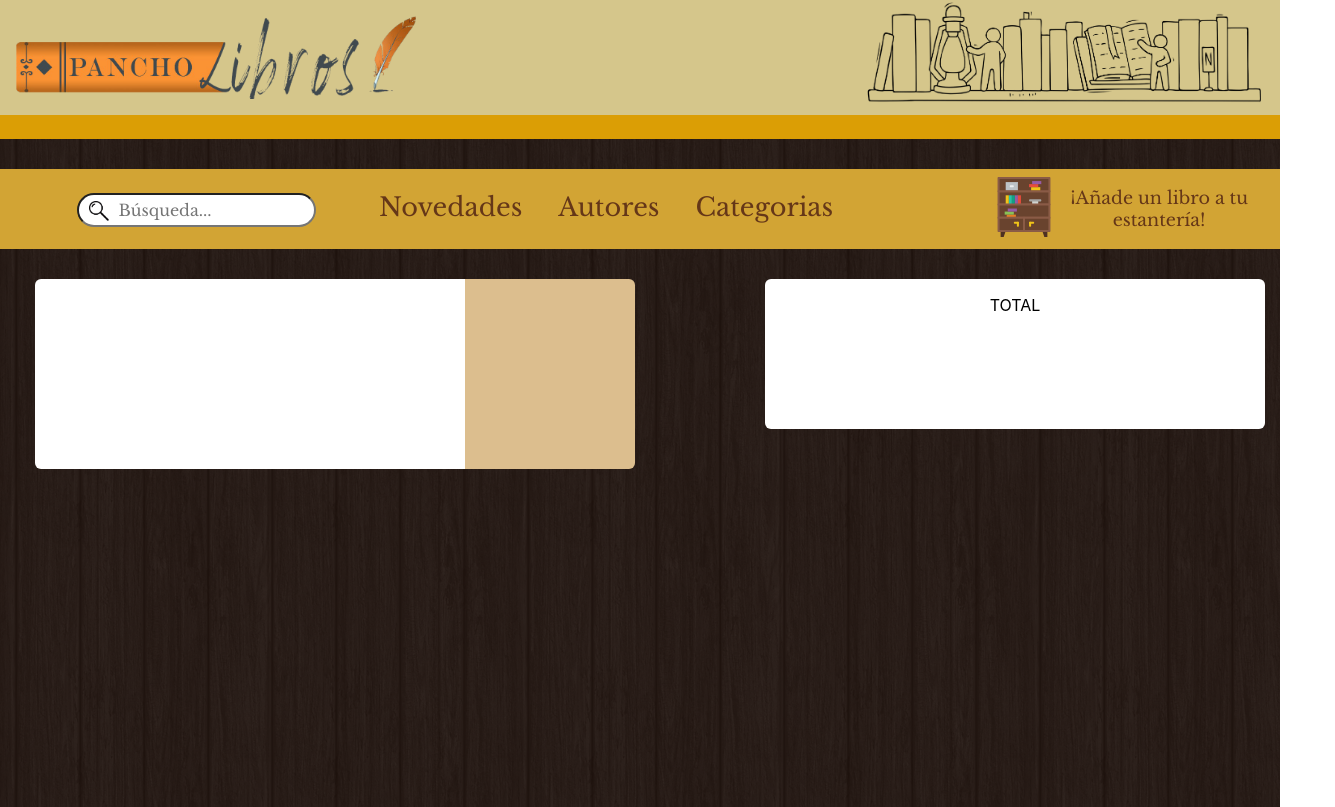
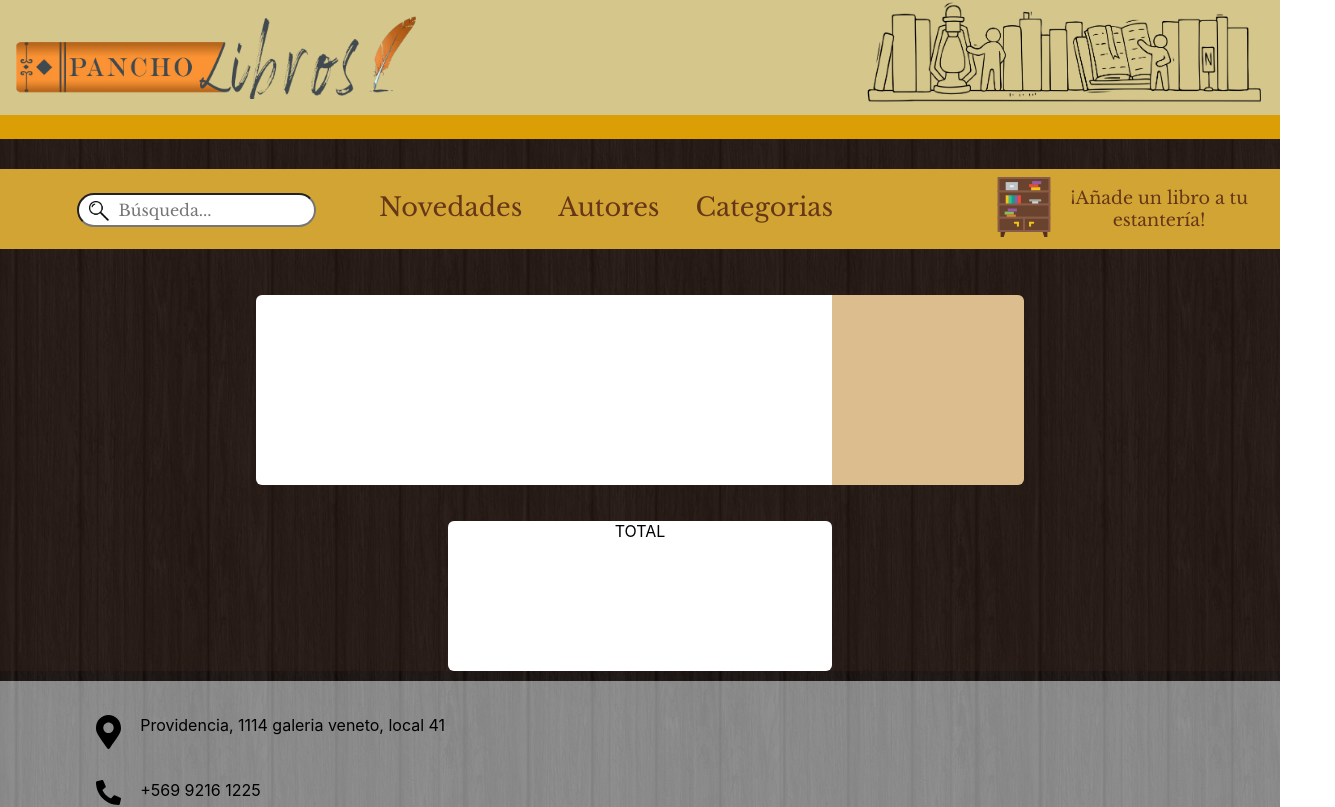
Before and after one commit to Frust135/webpage-PanchoLibros, a React (Create React App) app in the folder frontend/: page /estanteria in a window 1280 px wide. Shown: the top 807 px of the page, 1335 px wide, since content can reach past the window. Built offline with nearby package versions, Linux system fonts and the light colour scheme.

Commit message:
Cambios en la estructura y diseño de la Estantería

```diff
--- a/frontend/src/actions/showCard.js
+++ b/frontend/src/actions/showCard.js
@@ -25,8 +25,9 @@ const ShowCard = (props) =>{
           autor={product.titulo}
           precio={product.precio}
           descripcion={product.descripcion}
-          isbn={product.isbn}/>)
-            }
+          isbn={product.ISBN}
+          stock={product.stock}/>)
+          }
         </div>
     );
 };
--- a/frontend/src/components/Card/Card.js
+++ b/frontend/src/components/Card/Card.js
@@ -5,6 +5,9 @@ import exit from '../../assets/Body/exit.svg';
 
 
 const card = (props) =>{
+    const addToCartHandler = () =>{
+        console.log(props.isbn)
+    }
     let cardDesign=
         <div className="card">
             <div className="card-above">
@@ -19,7 +22,13 @@ const card = (props) =>{
                 <p id="autor">Autor: {props.autor}</p>
                 <p id="descripcion">{props.descripcion}</p>
                 <p id="precio">${props.precio}</p>
-                <button id="compra">¡Añadir a tu estanteria!</button>
+                {
+                    props.stock > 0 &&(<button onClick={addToCartHandler} id="compra">¡Añadir a tu estanteria!</button>)
+                }
+                {
+                    props.stock === 0 &&(<p>No hay stock disponible.</p>)
+                }
+
             </div>
     </div>
     return ReactDom.createPortal(
--- /dev/null
+++ b/frontend/src/components/ContainerCarrito/ContainerLibro.css
@@ -0,0 +1,18 @@
+@import url('https://fonts.googleapis.com/css2?family=Libre+Baskerville&display=swap');
+.ContainerLibro{
+    width: 60%;
+}
+.ContainerLibro-libro{
+    background-color: white;
+    width: 75%;
+    height: 190px;
+    border-radius: 6px 0 0 6px;
+    display: inline-block;
+}
+.ContainerLibro-precio{
+    background-color: #dcbe8e;
+    width: 25%;
+    height: 190px;
+    display: inline-block;
+    border-radius: 0 6px 6px 0;
+}
--- /dev/null
+++ b/frontend/src/components/ContainerCarrito/ContainerLibro.js
@@ -0,0 +1,25 @@
+import React from 'react';
+import './ContainerLibro.css';
+
+const ContainerLibro = (props) =>{
+    return(
+        <div className="ContainerLibro">
+            <div className="ContainerLibro-libro">
+                {props.titulo}
+                {props.isbn}
+            </div>
+            <div className="ContainerLibro-precio">
+                {props.precio}
+            </div>
+        </div>
+        // <div className="Container-carrito-body">
+        //     <div className="Container-carrito">
+        //         <div className="Container-libro"></div>
+        //         <div className="Container-precio-libro"></div>
+        //     </div>
+        // </div>
+
+    );
+}
+
+export default ContainerLibro;
--- /dev/null
+++ b/frontend/src/components/ContainerCarrito/ContainerPrecio.css
@@ -0,0 +1,10 @@
+.ContainerPrecio{
+    background: white;
+    width: 30%;
+    height: 150px;
+    border-radius: 6px;
+    margin: 0 auto;
+}
+#ContainerPrecio-total{
+    text-align: center;
+}
--- /dev/null
+++ b/frontend/src/components/ContainerCarrito/ContainerPrecio.js
@@ -0,0 +1,13 @@
+import React from 'react';
+import './ContainerPrecio.css';
+
+const ContainerPrecio = () =>{
+    return(
+        <div className="ContainerPrecio">
+            <p id="ContainerPrecio-total">TOTAL</p>
+        </div>
+    );
+
+}
+
+export default ContainerPrecio;
--- a/frontend/src/components/Content-container-wrap/content-container-wrap.css
+++ /dev/null
@@ -1,39 +0,0 @@
-@import url('https://fonts.googleapis.com/css2?family=Libre+Baskerville&display=swap');
-.Container-carrito-body{
-    width: 1300px;
-    height: 1000px;
-    margin-left: 35px;
-}
-
-.Container-carrito{
-    width: 600px;
-    height: 190px;
-    float: left;
-}
-
-.Container-libro{
-    background: white;
-    width: 430px;
-    height: 190px;
-    float: left;
-    border-radius: 6px 0 0 6px;
-}
-
-.Container-precio-libro{
-    background: #dcbe8e;
-    width: 170px;
-    height: 190px;
-    float: left;
-    border-radius: 0 6px 6px 0;
-}
-.Clase-total{
-    background: white;
-    width: 500px;
-    height: 150px;
-    float: left;
-    margin-left: 130px;
-    border-radius: 6px;
-}
-#sdf{
-    text-align: center;
-}
--- a/frontend/src/components/Content-container-wrap/content-container-wrap.js
+++ /dev/null
@@ -1,19 +0,0 @@
-import React from 'react';
-import './content-container-wrap.css';
-
-const Wrap = (props) =>{
-    return(
-        <div className="Container-carrito-body">
-            <div className="Container-carrito">
-                <div className="Container-libro"></div>
-                <div className="Container-precio-libro"></div>
-            </div>
-            <div className="Clase-total">
-                <p id="sdf">TOTAL</p>
-            </div>
-        </div>
-
-    );
-}
-
-export default Wrap;
--- a/frontend/src/screens/BuyScreen/BuyScreen.css
+++ b/frontend/src/screens/BuyScreen/BuyScreen.css
@@ -1,3 +1,9 @@
-h1{
-    color: white;
+
+.ContainerLibro{
+    display: inline-block;
+    padding: 1rem;
 }
+
+.ContainerPrecio{
+    display: block;
+}
--- a/frontend/src/screens/BuyScreen/BuyScreen.js
+++ b/frontend/src/screens/BuyScreen/BuyScreen.js
@@ -2,13 +2,18 @@ import React from 'react';
 import './BuyScreen.css';
 
 // COMPONENTES
-import Ccw from '../../components/Content-container-wrap/content-container-wrap';
+import ContainerLibro from '../../components/ContainerCarrito/ContainerLibro';
+import ContainerPrecio from '../../components/ContainerCarrito/ContainerPrecio';
 
-
-const buyscreen = () =>{
+const buyscreen = (props) =>{
+    const productId = props.id;
     return(
-            <Ccw/>
-
+        <div>
+            <ContainerLibro
+            titulo={props.titulo}
+            isbn={productId}/>
+            <ContainerPrecio/>
+        </div>
     );
 }
 
```
Also changed, not shown: 1 other file (tests, documents, lock files or other folders).
